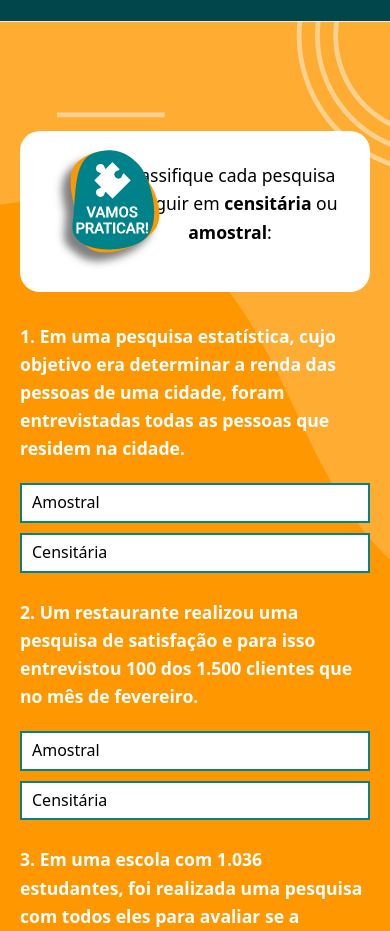
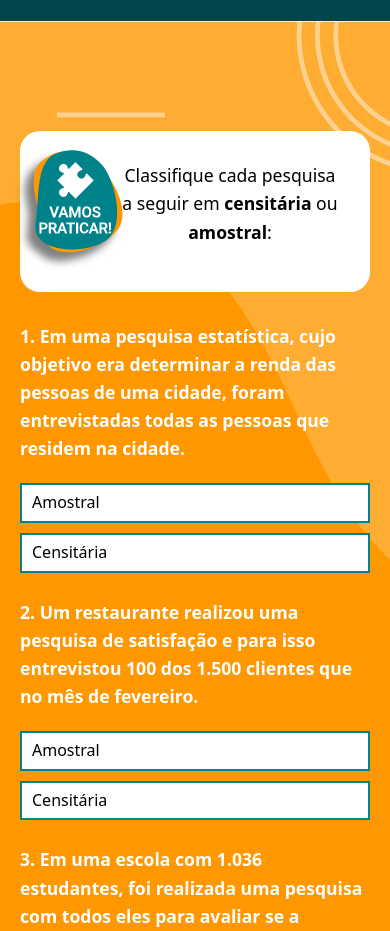
Before and after one commit to sesceja-senac/mat-e3-m1, a plain HTML site: page conteudo.html in a window 390 px wide. Shown: the part 9060-9991 px from the top of the page. Drawn offline with Linux system fonts and the light colour scheme.

Commit message:
final dos ajustes remanescentes

```diff
--- a/assets/css/custom.css
+++ b/assets/css/custom.css
@@ -32,6 +32,7 @@ figure {
     margin-top: 35px;
     margin-bottom: 35px;
 }
+p,figure{word-wrap: break-word;}
 .col-boxImg{
     z-index: 1;
 }
@@ -1048,7 +1049,7 @@ div.bloco4-pg3 > div.container{
     }
 }
 
-@media (max-width:500px) {
+@media (max-width:580px) {
     .bloco1-pg1 > .container-texto{
         padding-left: 40px;
         padding-right: 65px;
@@ -1057,6 +1058,9 @@ div.bloco4-pg3 > div.container{
         height: 20px;
         width: 20px;
     }
+    .bloco5-pg1 .icone.praticar::before, .bloco2-pg1 .icone.praticar::before{
+        left: -7px;
+    }
 
 }
 .pg-footer a:visited {
```
